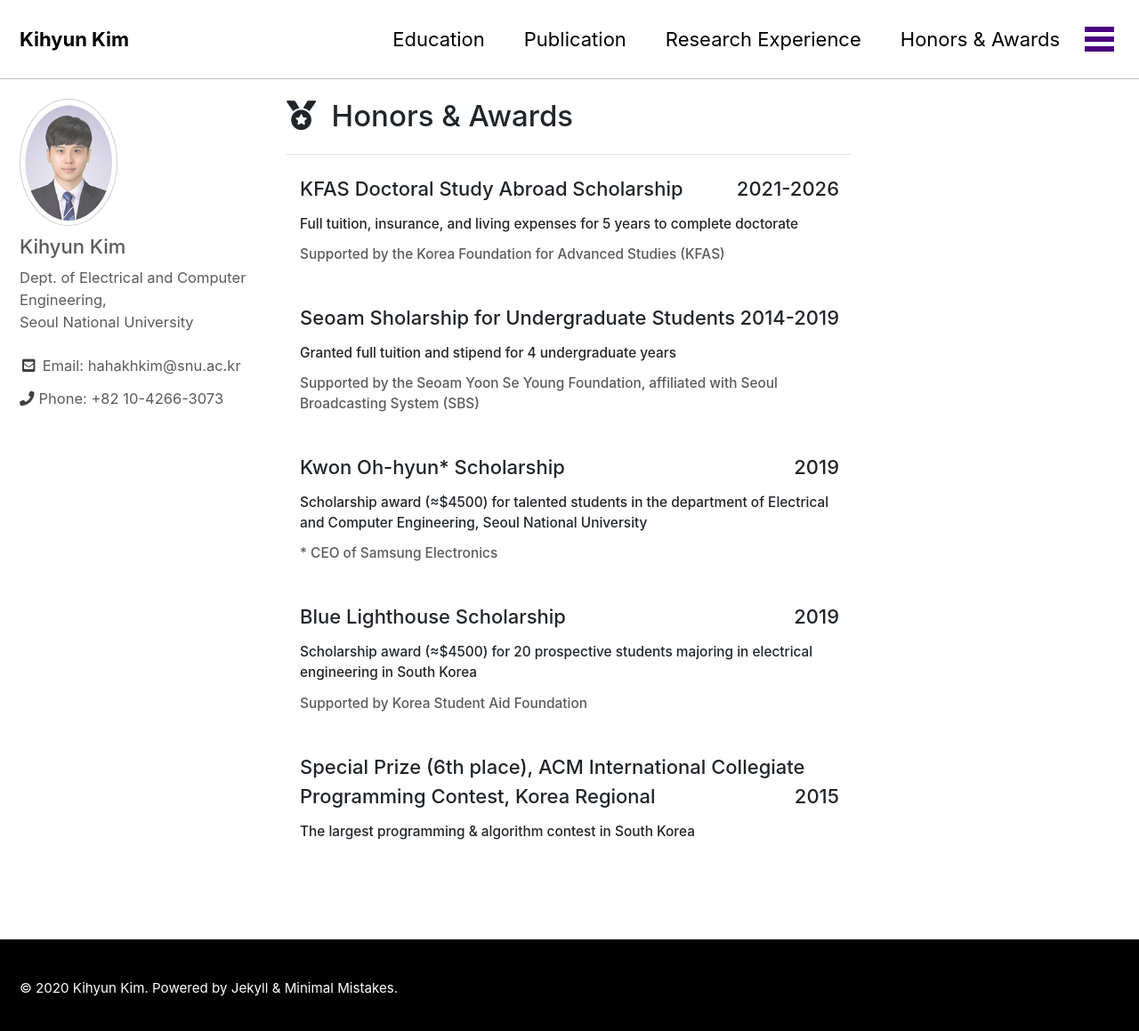
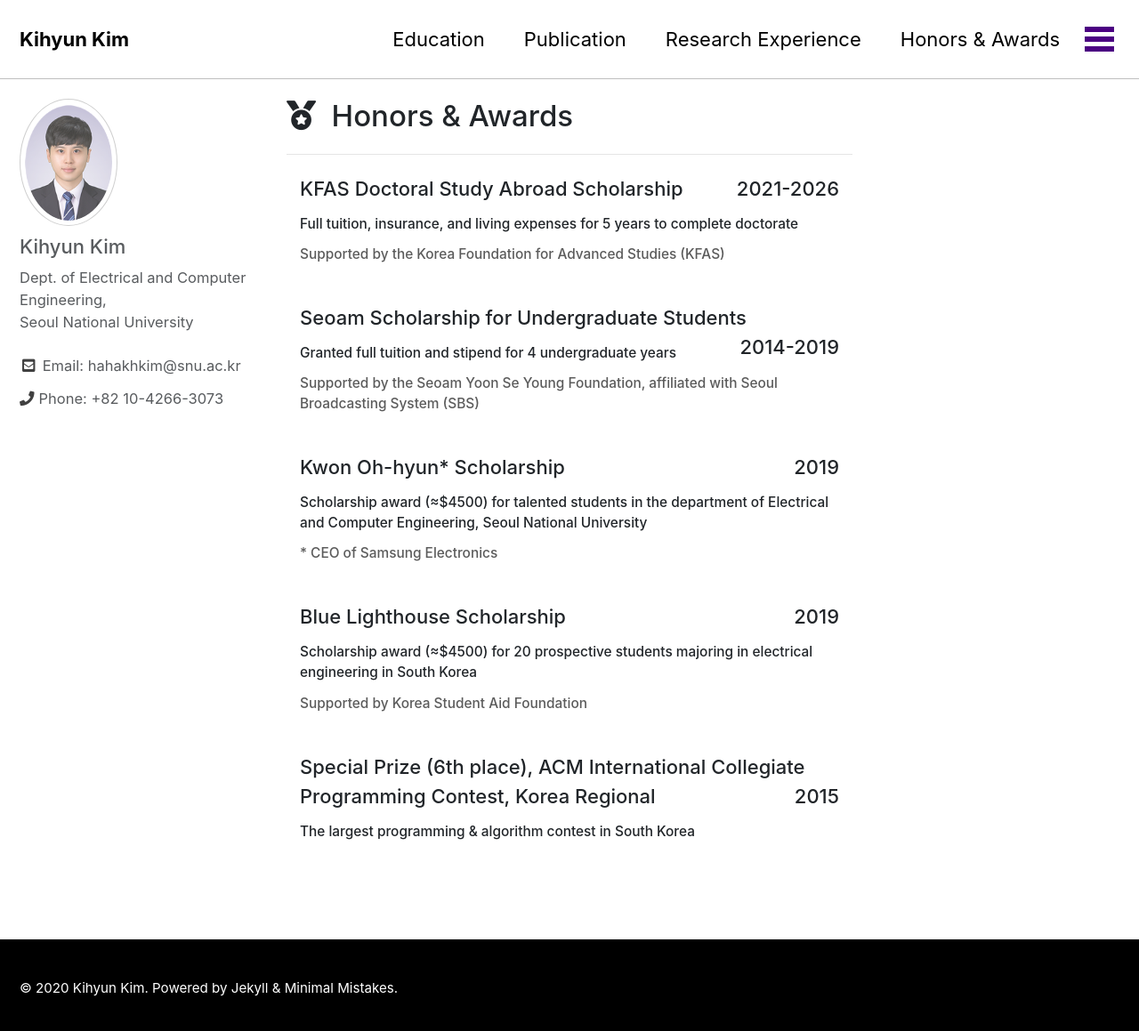
Before and after one commit to hahakhkim/hahakhkim.github.io, a Jekyll site: the page built from _pages/honors.html, in a window 1280 px wide and 1166 px high. Shown: the top 1159 px of the window at 89% size. Built offline with Jekyll 4.4.1, drawn with Linux system fonts in a browser that asks for light colours; cached includes are drawn as plain includes; nearby versions of some CDN libraries.

Commit message:
Update honors.html

```diff
--- a/_pages/honors.html
+++ b/_pages/honors.html
@@ -56,7 +56,7 @@ permalink: /honors/
 
 	<div class="row">
 		<div class="col-sm-12 col-md-12 mx-auto"style="text-align:left">
-		  <h5 class="custom2">Seoam Sholarship for Undergraduate Students<span style="float:right">2014-2019</span></h5>
+		  <h5 class="custom2">Seoam Scholarship for Undergraduate Students<span style="float:right">2014-2019</span></h5>
 		  <h6 class="custom1">Granted  full tuition and stipend for 4 undergraduate years </h6>
 		  <h6 class="custom2"> Supported by the Seoam Yoon Se Young Foundation, affiliated with Seoul Broadcasting System (SBS)</h6>
 		</div>
```
